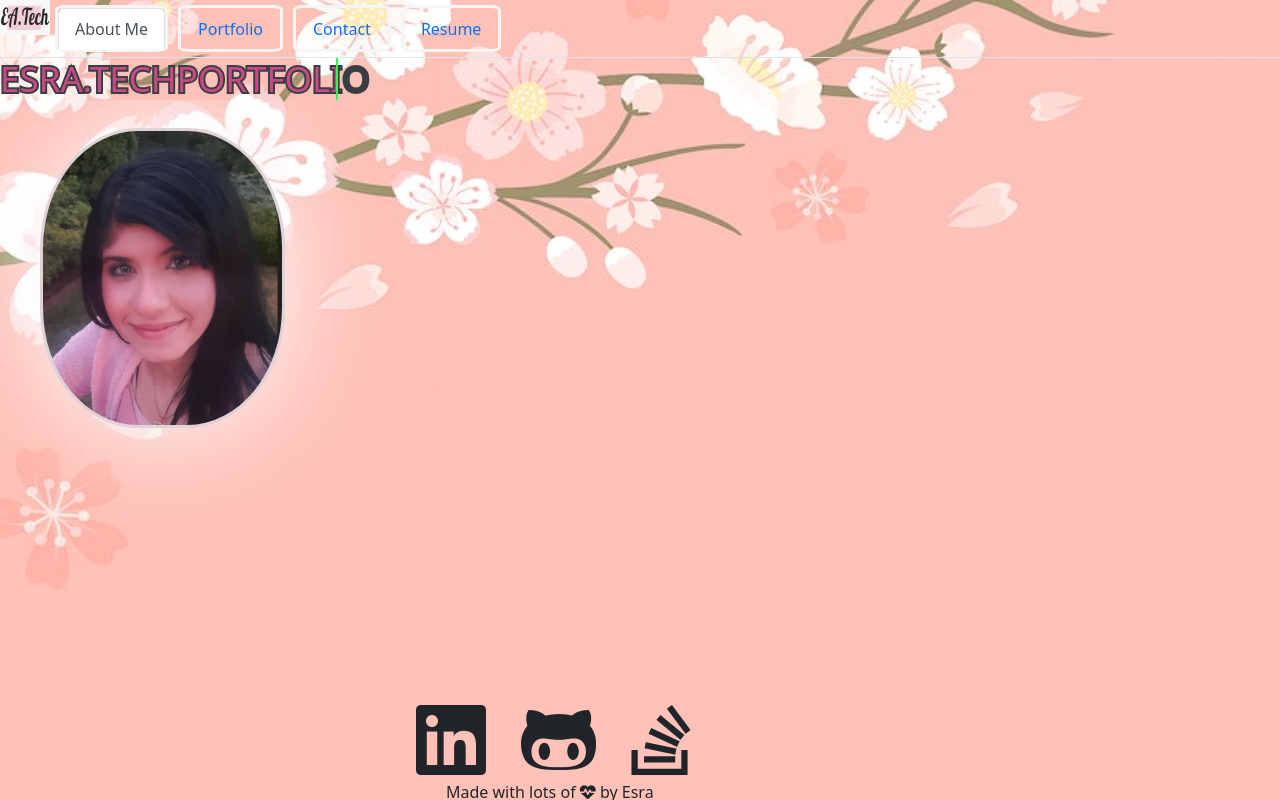
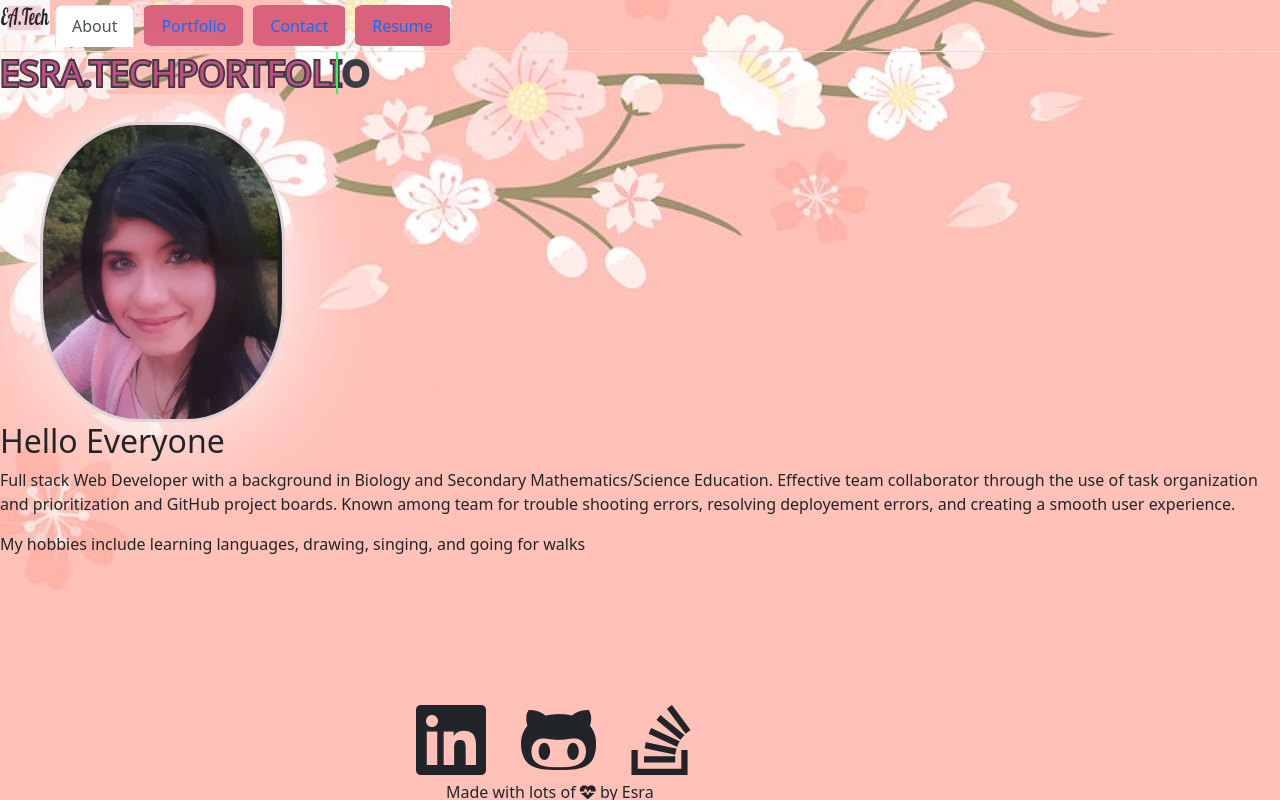
Before and after one commit to EsraWameed/reactorApp, a React (Create React App) app: page / in a window 1280 px wide. Built offline with nearby package versions, Linux system fonts and the light colour scheme.

Commit message:
added a little summary about me

```diff
--- a/src/components/NavTabs.js
+++ b/src/components/NavTabs.js
@@ -14,8 +14,7 @@ function NavTabs({ currentPage, handlePageChange }) {
           onClick={() => handlePageChange('About')}
           className={currentPage === 'About' ? 'nav-link active' : 'nav-link'}
         >
-          <i class="fa-regular fa-user-hair-long"></i>
-          About Me
+        About
         </a>
       </li>
       <li className="nav-item">
@@ -25,6 +24,7 @@ function NavTabs({ currentPage, handlePageChange }) {
           // Check to see if the currentPage is `Blog`, and if so we use the active link class from bootstrap. Otherwise, we set it to a normal nav-link
           className={currentPage === 'Portfolio' ? 'nav-link active' : 'nav-link'}
         >
+          <i class="fa-solid fa-user-hair-long"></i>
           Portfolio
         </a>
       </li>
--- a/src/components/pages/About.js
+++ b/src/components/pages/About.js
@@ -1,16 +1,20 @@
 import React from 'react';
-import '../../styles/Welcome.css';
+import '../../styles/About.css';
 import Me from '../../images/me.png'
 export default function Welcome() {
   return (
 
       <header className="header">
-
-
         <h1 className="homez" data-text="Esra.TechPortfolio">Esra.TechPortfolio</h1>
         <div className='mepicDiv'>
         <img className="mePic" src={Me} alt="me smiling."></img>
         </div>
+
+  <section class="centering">
+  <h2 id="aboutesra">Hello Everyone</h2>
+<p>Full stack Web Developer with a background in Biology and Secondary Mathematics/Science Education. Effective team collaborator through the use of task organization and prioritization and GitHub project boards. Known among team for trouble shooting errors, resolving deployement errors, and creating a smooth user experience.</p>
+<p>My hobbies include learning languages, drawing, singing, and going for walks</p>
+</section>
       </header>
 
   );
--- a/src/styles/navtab.css
+++ b/src/styles/navtab.css
@@ -1,6 +1,5 @@
 .nav-item{
-    border: 3px solid rgb(245, 245, 245);
-    background-color: rgb(251, 254, 255);
     border-radius: 10%;
     margin: 5px;
+    background: #DA627D
 }
```
Also changed, not shown: src/styles/About.css (renamed from src/styles/Welcome.css).
